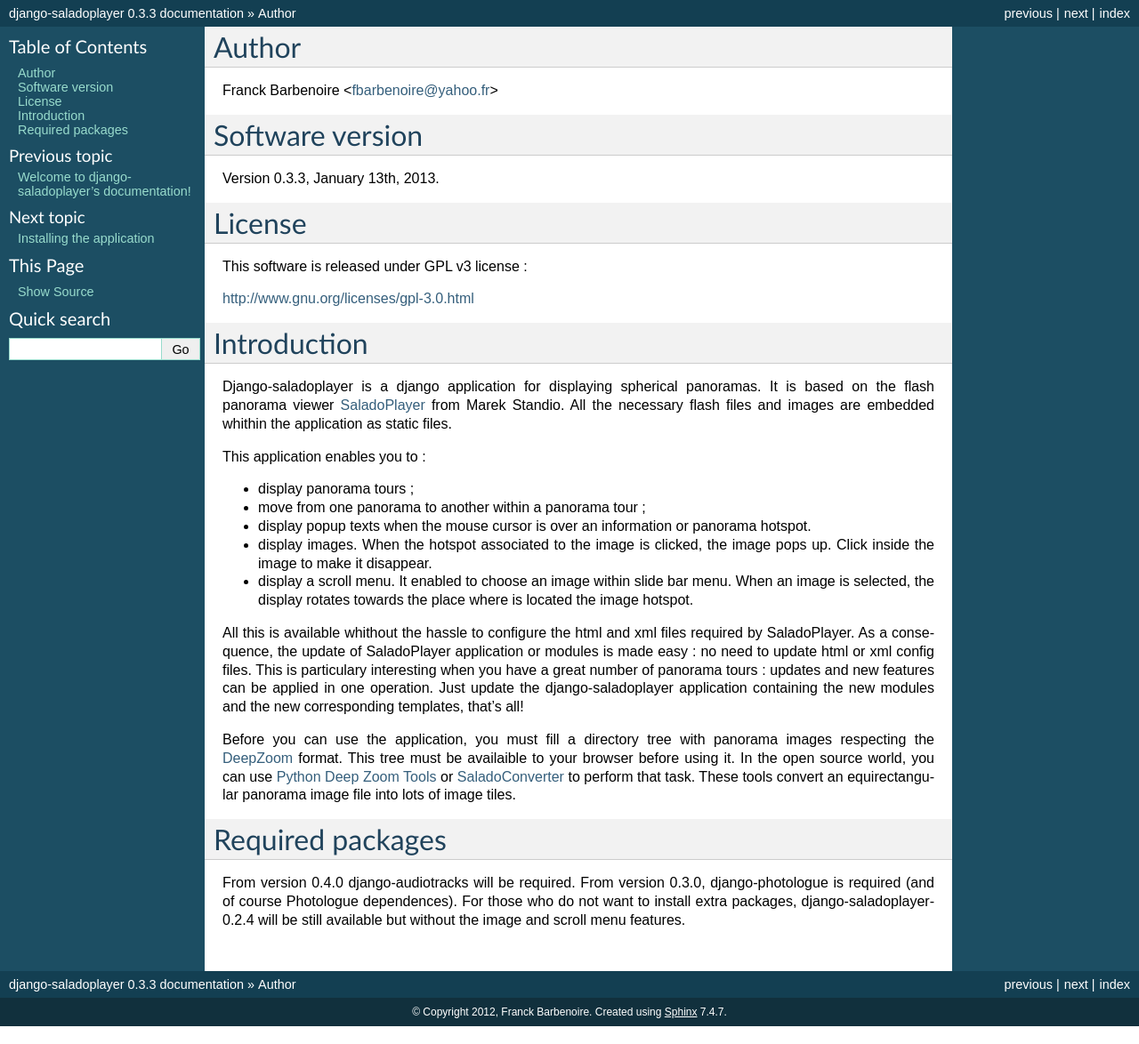
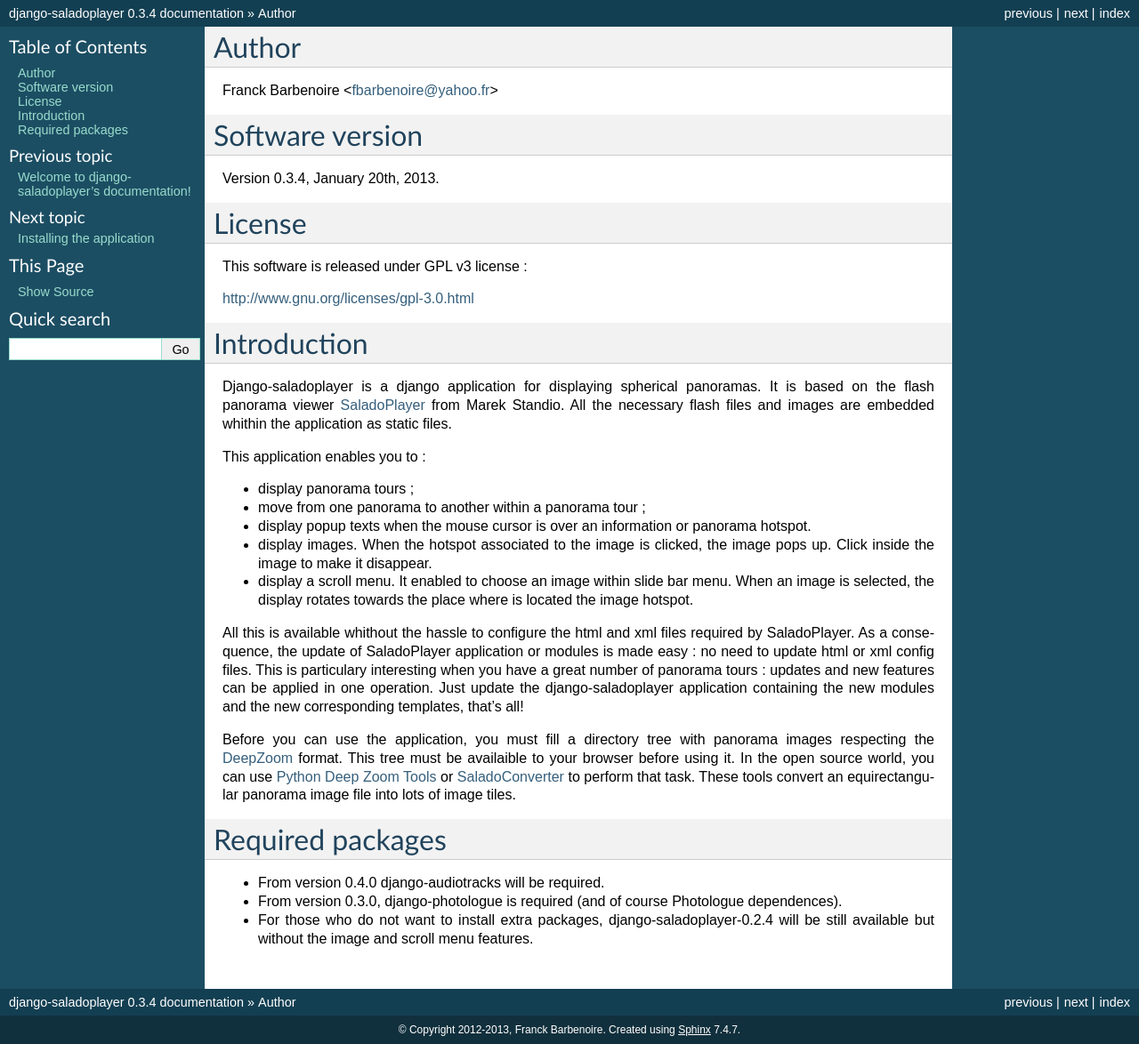
Before and after one commit to franckinux/django-saladoplayer, a Sphinx documentation site: the page built from docs/introduction.rst, in a window 1280 px wide. Shown: the whole page at 89% size. Built offline with Sphinx 7.4.7, drawn with Linux system fonts in a browser that asks for light colours.

```diff
--- a/docs/conf.py
+++ b/docs/conf.py
@@ -43,16 +43,16 @@ master_doc = 'index'
 
 # General information about the project.
 project = u'django-saladoplayer'
-copyright = u'2012, Franck Barbenoire'
+copyright = u'2012-2013, Franck Barbenoire'
 
 # The version info for the project you're documenting, acts as replacement for
 # |version| and |release|, also used in various other places throughout the
 # built documents.
 #
 # The short X.Y version.
-version = '0.3.3'
+version = '0.3.4'
 # The full version, including alpha/beta/rc tags.
-release = '0.3.3'
+release = '0.3.4'
 
 # The language for content autogenerated by Sphinx. Refer to documentation
 # for a list of supported languages.
--- a/docs/index.rst
+++ b/docs/index.rst
@@ -21,9 +21,9 @@ Contents:
 Example
 -------
 
-The example integrated in a web site : http://franck-barbenoire.fr/spip.php?article195
-The html page : http://django-applis.franck-barbenoire.fr/saladoplayer/html/egliseneuve-entraigues
-The xml page : http://django-applis.franck-barbenoire.fr/saladoplayer/xml/egliseneuve-entraigues
+* The example panorama integrated in a web site : http://franck-barbenoire.fr/spip.php?article195
+* The html page : http://django-applis.franck-barbenoire.fr/saladoplayer/html/egliseneuve-entraigues
+* The xml page : http://django-applis.franck-barbenoire.fr/saladoplayer/xml/egliseneuve-entraigues
 
 
 Indices and tables
--- a/docs/installation.rst
+++ b/docs/installation.rst
@@ -39,9 +39,9 @@ The SaladoPlayer application does not require any other application to be instal
 
 plinit configures the Photologue application database. Create the "thumbnail" and "display" sizes, they will be used by Saladoplayer.
 
-spinit configures the SaladoPlayer application database. It checks that you have created the above sizes in Photologue. It also creates a Photologue gallery named "saladoplayer" and inserts 3 hotspot images. You can change the images to redefine the hotspot images. There is currently 3 images named "see", "goto" and "info". You have to use the same names.
+spinit configures the SaladoPlayer application database. It checks that you have created the above sizes in Photologue. It also creates a Photologue gallery named "saladoplayer" and inserts 4 hotspot images. You can change the images to redefine the hotspot images. There is currently 4 images named "see", "goto" ,"info" and "link". You have to use the same names.
 
-* there are still some simple tasks to accomplish for making this work. I will not detail here since you can find them in the general documentation of Django :
+* there are still some simple tasks to accomplish for making this work. I will not detail them here since you can find them in the general Django documentation :
 
     * collect the static files
     * setup the media and static stuff in the settings.py configuration file
--- a/docs/introduction.rst
+++ b/docs/introduction.rst
@@ -6,7 +6,7 @@ Franck Barbenoire <fbarbenoire@yahoo.fr>
 Software version
 ================
 
-Version 0.3.3, January 13th, 2013.
+Version 0.3.4, January 20th, 2013.
 
 License
 =======
@@ -37,6 +37,6 @@ In the open source world, you can use `Python Deep Zoom Tools <https://github.co
 Required packages
 =================
 
-From version 0.4.0 django-audiotracks will be required.
-From version 0.3.0, django-photologue is required (and of course Photologue dependences).
-For those who do not want to install extra packages, django-saladoplayer-0.2.4 will be still available but without the image and scroll menu features.
+* From version 0.4.0 django-audiotracks will be required.
+* From version 0.3.0, django-photologue is required (and of course Photologue dependences).
+* For those who do not want to install extra packages, django-saladoplayer-0.2.4 will be still available but without the image and scroll menu features.
--- a/docs/templates.rst
+++ b/docs/templates.rst
@@ -9,12 +9,12 @@ You can use the following templates tags for including them in your own template
 
 * **saladoplayerscript**. This template tag must inserted in the header part of the html page. Its arguments are as follows :
 
-    * **tour_id**. This is an integer argument. This is the tour id of the tour to be displayed.
-    * **hotspot**. This is a string argument. Its value may be "hs" or "nohs" depending on whether you want the hotspots to be displayed or not.
+    * **tour_slug**. This is a string argument. This is the tour slug of the tour to be displayed.
     * **height**. This is an integer argument. This is the height of the SaladoPlayer window.
     * **width**. This is an integer argument. This is the width of the SaladoPlayer window::
+    * **hotspot**. This is a string argument. Its value may be "hs" or "nohs" depending on whether you want the hotspots to be displayed or not.
 
-        {% saladoplayerscript tour_id hotspot height width %}
+        {% saladoplayerscript tour_slug hotspot height width %}
 
 * **saladoplayerdiv** : There is no argument. This template tag must inserted in the body part of the html page where you want the tour to appear. It inserts a div html tag which id is "SaladoPlayer"::
 
```
Also changed, not shown: docs/screenshots.rst (+8 -3 lines), docs/images/album-saladoplayer.png, docs/images/chaining.png, docs/images/facebook.png (added), docs/images/facebook2.png (added), docs/images/information.png, docs/images/tour.png, 1 other file.
